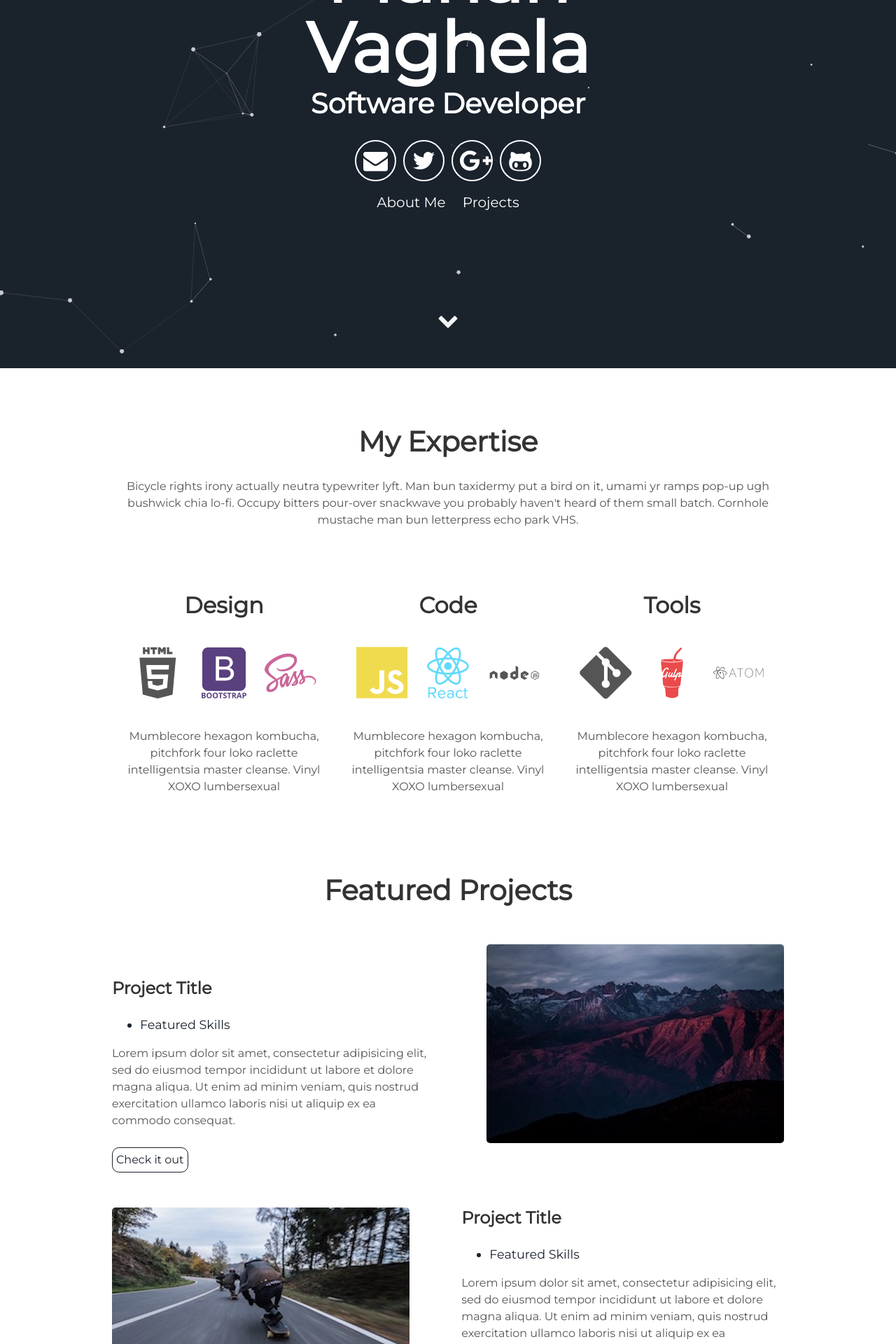
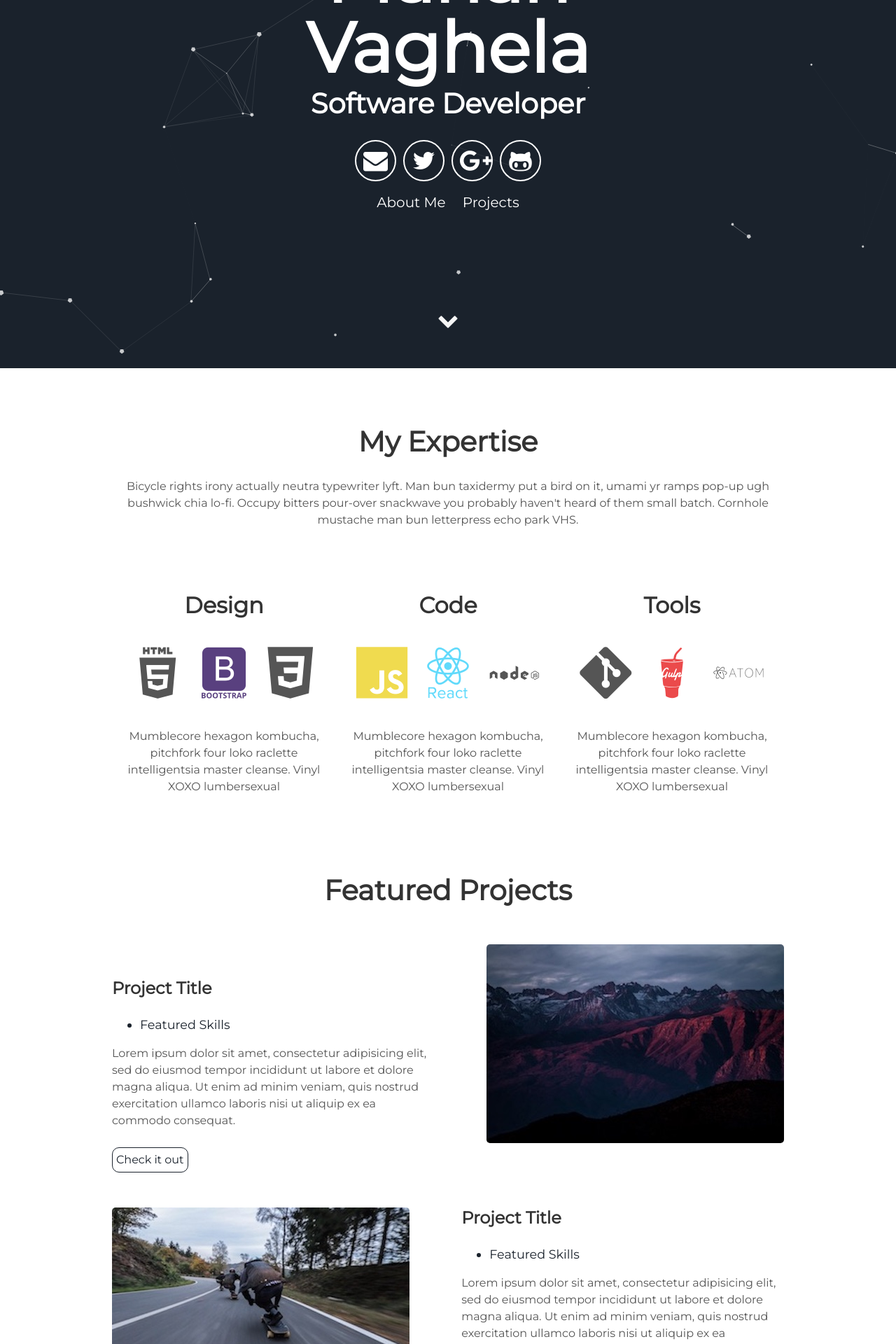
Before and after one commit to manan1710/manan1710.github.io, a Jekyll site: the page built from index.html, in a window 1280 px wide. Shown: the part 374-2294 px from the top of the page at 70% size. Built offline with Jekyll 4.4.1, drawn with Linux system fonts in a browser that asks for light colours.

Commit message:
Update about.html

```diff
--- a/_includes/about.html
+++ b/_includes/about.html
@@ -7,7 +7,8 @@
       <h2>Design</h2>
       <i class="devicon-html5-plain-wordmark"></i>
       <i class="devicon-bootstrap-plain-wordmark colored"></i>
-      <i class="devicon-sass-original colored"></i>
+<!--       <i class="devicon-sass-original colored"></i> -->
+     <i class="devicon-css3-plain"></i>
       <p>Mumblecore hexagon kombucha, pitchfork four loko raclette intelligentsia master cleanse.
         Vinyl XOXO lumbersexual</p>
     </div>
```
